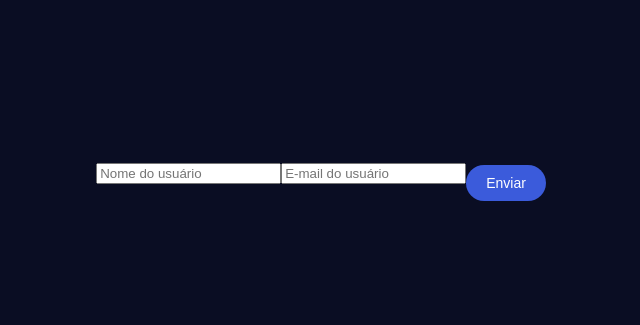
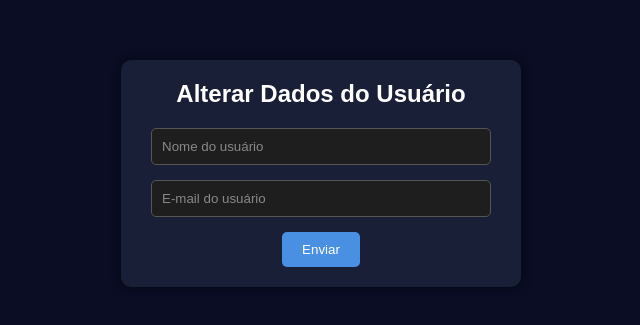
Before and after one commit to SrGuiss/Projeto_Faculdade, a website: page public/popup.html in a window 1280 px wide. Shown: the part 227-552 px from the top of the page, without its empty margins (319-959 px from the left). Drawn offline with Linux system fonts and the light colour scheme.

Commit message:
aplicando a estilização do popup e conectando o mesmo ao banco.

```diff
--- a/public/app.js
+++ b/public/app.js
@@ -86,11 +86,13 @@ document.getElementById('inserirAlunoBtn').addEventListener('click', async () =>
     }
 });*/
 
+const id = 2;
+
 document.addEventListener('DOMContentLoaded', function() {
     // Verificar se estamos na página de perfil
     if (window.location.pathname === '/profile.html' || window.location.pathname === '/profile') {
         // Fazer a chamada AJAX para obter os dados do aluno
-        fetch('/aluno/2') // Substitua 1 pelo ID do aluno desejado
+        fetch(`/aluno/${id}`) // Substitua 1 pelo ID do aluno desejado
             .then(response => {
                 if (!response.ok) {
                     throw new Error('Erro ao consultar o aluno');
--- /dev/null
+++ b/public/css/popup.css
@@ -0,0 +1,59 @@
+* {
+    margin: 0;
+    padding: 0;
+    box-sizing: border-box;
+    font-family: Arial, sans-serif;
+}
+
+body {
+    display: flex;
+    justify-content: center;
+    align-items: center;
+    height: 100vh;
+    background-color: #0a0d23;
+    color: #ffffff;
+}
+
+.popup {
+    background-color: #1a1f38;
+    padding: 20px;
+    border-radius: 10px;
+    box-shadow: 0 0 10px rgba(0, 0, 0, 0.5);
+    width: 400px;
+    text-align: center;
+}
+
+.popup h2 {
+    margin-bottom: 20px;
+}
+
+.input-group {
+    margin-bottom: 15px;
+}
+
+.input-group input {
+    width: calc(100% - 20px);
+    padding: 10px;
+    border: 1px solid #555;
+    border-radius: 5px;
+    background-color: #1e1e1e;
+    color: #ffffff;
+}
+
+.input-group input::placeholder {
+    color: #888888;
+}
+
+button {
+    background-color: #4a90e2;
+    color: #ffffff;
+    border: none;
+    padding: 10px 20px;
+    border-radius: 5px;
+    cursor: pointer;
+    transition: background-color 0.3s ease;
+}
+
+button:hover {
+    background-color: #357ab8;
+}
--- /dev/null
+++ b/public/js/popup.js
@@ -0,0 +1,37 @@
+const id = 2;
+
+document.addEventListener('DOMContentLoaded', function() {
+    const updateForm = document.getElementById('updateForm');
+
+    updateForm.addEventListener('submit', function(event) {
+        event.preventDefault();
+
+        const formData = new FormData(updateForm);
+        const data = {
+            NOME: formData.get('username'),
+            E_MAIL: formData.get('email')
+        };
+
+        fetch(`/aluno/${id}`, {
+            method: 'PUT',
+            headers: {
+                'Content-Type': 'application/json'
+            },
+            body: JSON.stringify(data)
+        })
+        .then(response => {
+            if (!response.ok) {
+                throw new Error('Erro ao atualizar o aluno');
+            }
+            return response.json();
+        })
+        .then(aluno => {
+            alert('Aluno atualizado com sucesso!');
+            // Atualizar a página com os novos dados, se necessário
+        })
+        .catch(error => {
+            console.error('Erro ao atualizar o aluno:', error);
+            alert('Erro ao atualizar o aluno.');
+        });
+    });
+});
--- a/public/popup.html
+++ b/public/popup.html
@@ -1,15 +1,24 @@
 <!DOCTYPE html>
-<html lang="en">
+<html lang="pt-BR">
 <head>
     <meta charset="UTF-8">
     <meta name="viewport" content="width=device-width, initial-scale=1.0">
-    <title>Document</title>
-    <link rel="stylesheet" href="./css/profile.css">
+    <title>Alteração de Usuário</title>
+    <link rel="stylesheet" href="./css/popup.css">
 </head>
-    <body>
-        <input type="text" id="username" placeholder="Nome do usuário">
-        <input type="text" id="email" placeholder="E-mail do usuário">
-        <button class="edit-profile-btn">Enviar</button>
-        <script src="app.js"></script>
-    </body>
+<body>
+    <div class="popup">
+        <form id="updateForm">
+            <h2>Alterar Dados do Usuário</h2>
+            <div class="input-group">
+                <input type="text" name="username" placeholder="Nome do usuário" required>
+            </div>
+            <div class="input-group">
+                <input type="email" name="email" placeholder="E-mail do usuário" required>
+            </div>
+            <button type="submit">Enviar</button>
+        </form>
+    </div>
+    <script src="./js/popup.js"></script>
+</body>
 </html>
```
Also changed, not shown: public/profile.html (+2 -2 lines), server.js (+21 -17 lines).
